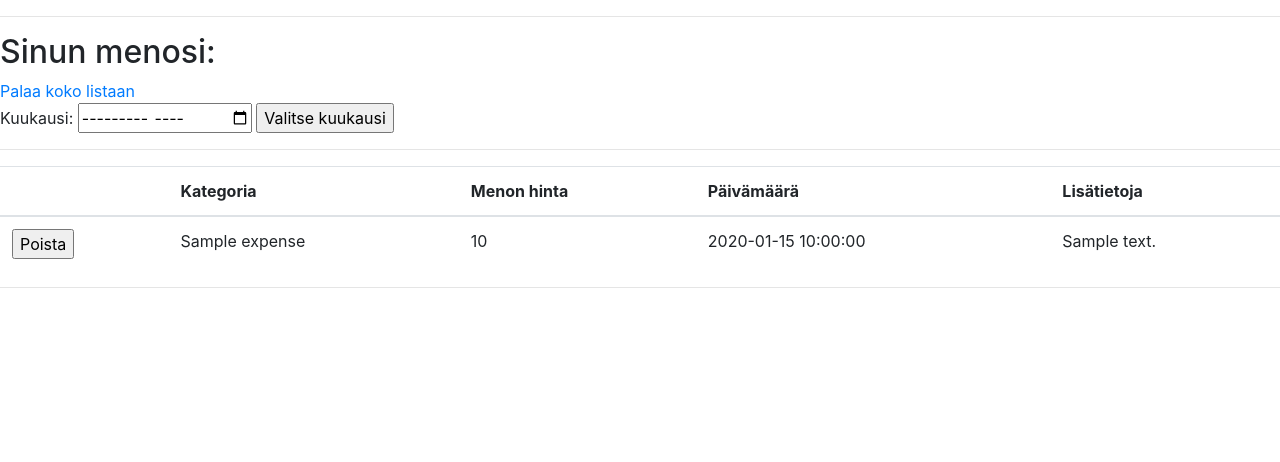
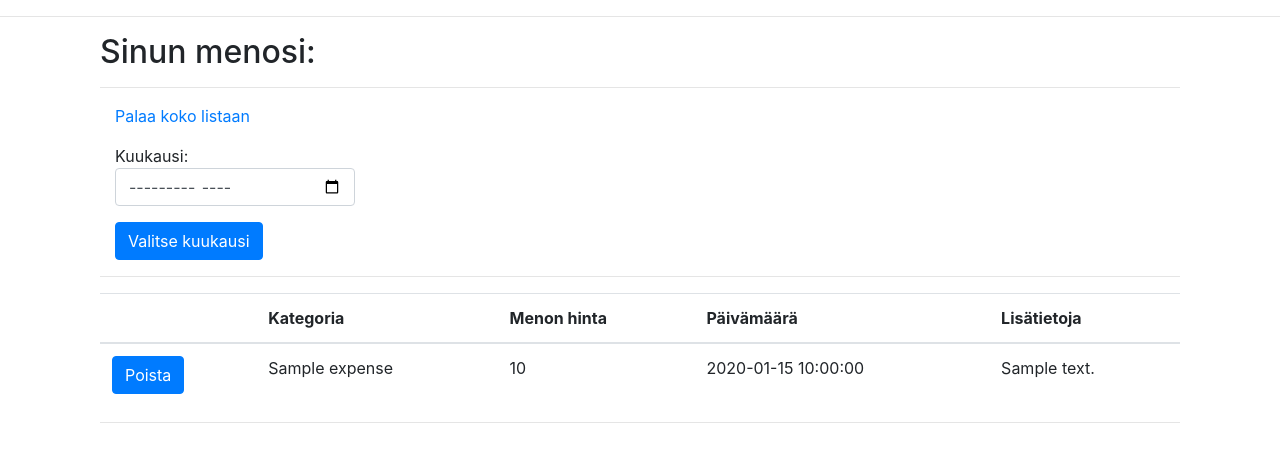
Before and after one commit to Eoyie/Budjetointisovellus, a Flask app: template templates/view_expenses.html in a window 1280 px wide. Shown: the part 56-518 px from the top of the page. Run offline with Flask 3, Linux system fonts and the light colour scheme; the visitor is signed in with stand-in values (Sample User, id 1); the template is opened without the code that fills it: most values are stand-ins (such as "Sample title", 1, 10 or a date in 2020); some libraries are stand-ins or nearby versions.

Commit message:
Updated view expense page

```diff
--- a/templates/view_expenses.html
+++ b/templates/view_expenses.html
@@ -18,24 +18,32 @@ tr:nth-child(even) {
 {% block title %}View{% endblock %}
 {% block content %}
 {% if session.user_id %}
+<div class="container">
+   <div class="col-12">
       <h2>Sinun menosi:</h2>
+      <hr>
+      <div class="col-3">
          {% if month %}
+         <p>
             <a href="/view_expenses">Palaa koko listaan</a>
          {% endif %}
          <form action="/view_expenses" method="post">
-   Kuukausi: <input type="month" name="month" required>
-   <input type="submit" value="Valitse kuukausi">
+            Kuukausi:
+            <p>
+               <input type="month" class="form-control" name="month" required></p>
             <input type="hidden" name="csrf_token" value="{{ session.csrf_token }}">
+            <button type="submit" class="btn btn-primary">Valitse kuukausi</button>
          </form>
+      </div>
       <hr>
       <table class="table">
          <thead>
             <tr>
-      <th></th>
-      <th>Kategoria</th>
-      <th>Menon hinta</th>
-      <th>Päivämäärä</th>
-      <th>Lisätietoja</th>
+               <th scope="col"></th>
+               <th scope="col">Kategoria</th>
+               <th scope="col">Menon hinta</th>
+               <th scope="col">Päivämäärä</th>
+               <th scope="col">Lisätietoja</th>
             </tr>
          </thead>
          <tbody>
@@ -45,7 +53,7 @@ tr:nth-child(even) {
          <td>
             <form action="/delete_expense?id={{ expense.id }}"
             method="POST">
-      <input type="submit" value="Poista">
+            <button type="submit" class="btn btn-primary">Poista</button>
             <input type="hidden" name="csrf_token" value="{{ session.csrf_token }}">
             <input type="hidden" name="month" value="{{ month }}">
             <input type="hidden" name="date" value="{{ expense.date }}"></form></td>
@@ -56,5 +64,8 @@ tr:nth-child(even) {
          </tr>
          {% endfor %}
          </tbody>
-</table><hr>
+      </table>
+      <hr>
+   </div>
+</div>
 {% endif %}{% endif %}{% endblock %}
```
Lines whose indentation alone changed are shown as unchanged.
